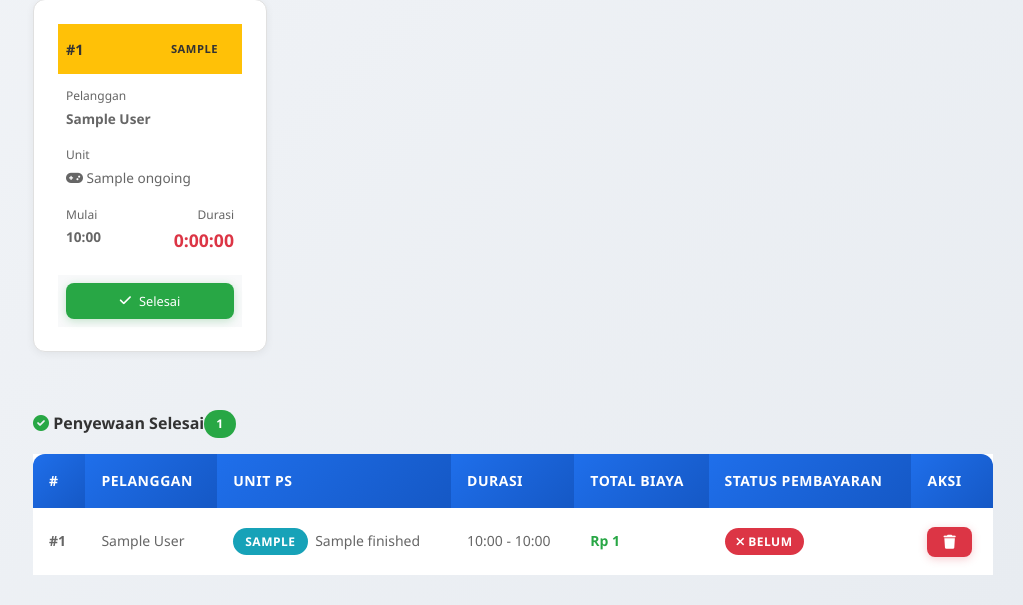
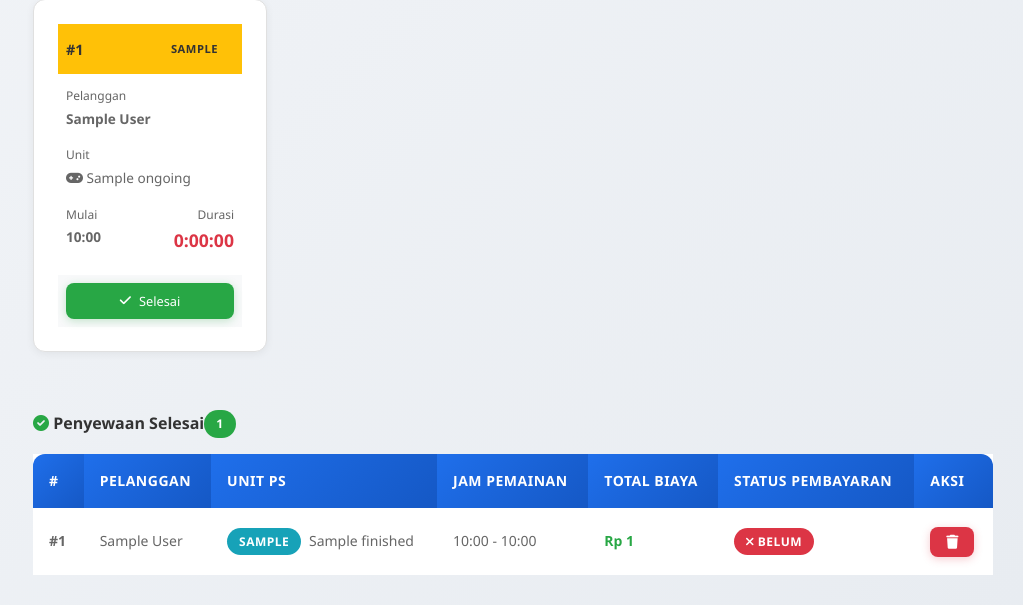
Before and after one commit to Ilhamfendd/sistem-manajemen-ps, a CodeIgniter app: the page made by application/views/rentals/index.php in a window 1280 px wide. Shown: the part 632-1237 px from the top of the page, without its empty margins (257-1280 px from the left). Run offline with CodeIgniter, Linux system fonts and the light colour scheme; tables that the repository leaves empty hold one stand-in row (values such as "Sample post"); the template is opened without the code that fills it: most values are stand-ins (such as "Sample title", 1, 10 or a date in 2020).

Commit message:
ubah header durasi jadi jam pemainan di penyewaan selesai

```diff
--- a/application/views/rentals/index.php
+++ b/application/views/rentals/index.php
@@ -237,7 +237,7 @@
                             <th>#</th>
                             <th>Pelanggan</th>
                             <th>Unit PS</th>
-                            <th>Durasi</th>
+                            <th>Jam Pemainan</th>
                             <th>Total Biaya</th>
                             <th>Status Pembayaran</th>
                             <th>Aksi</th>
```
